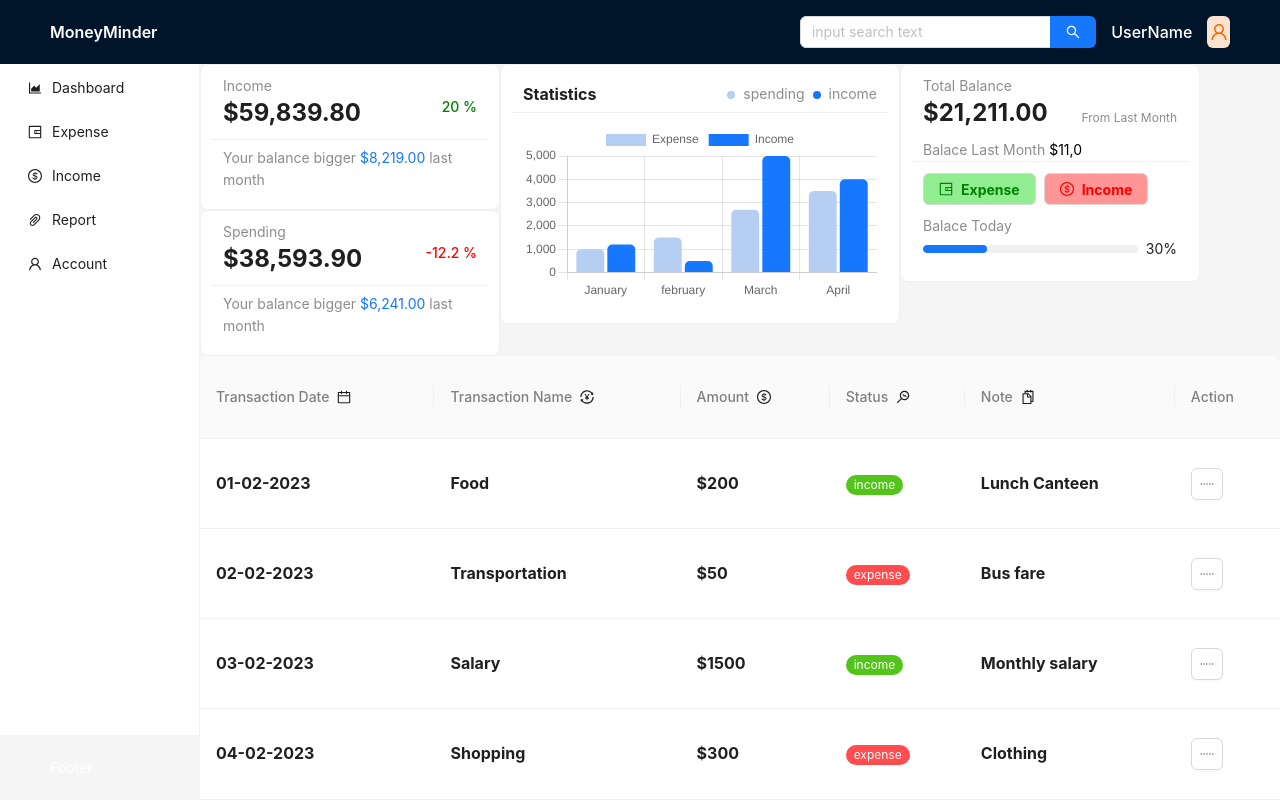
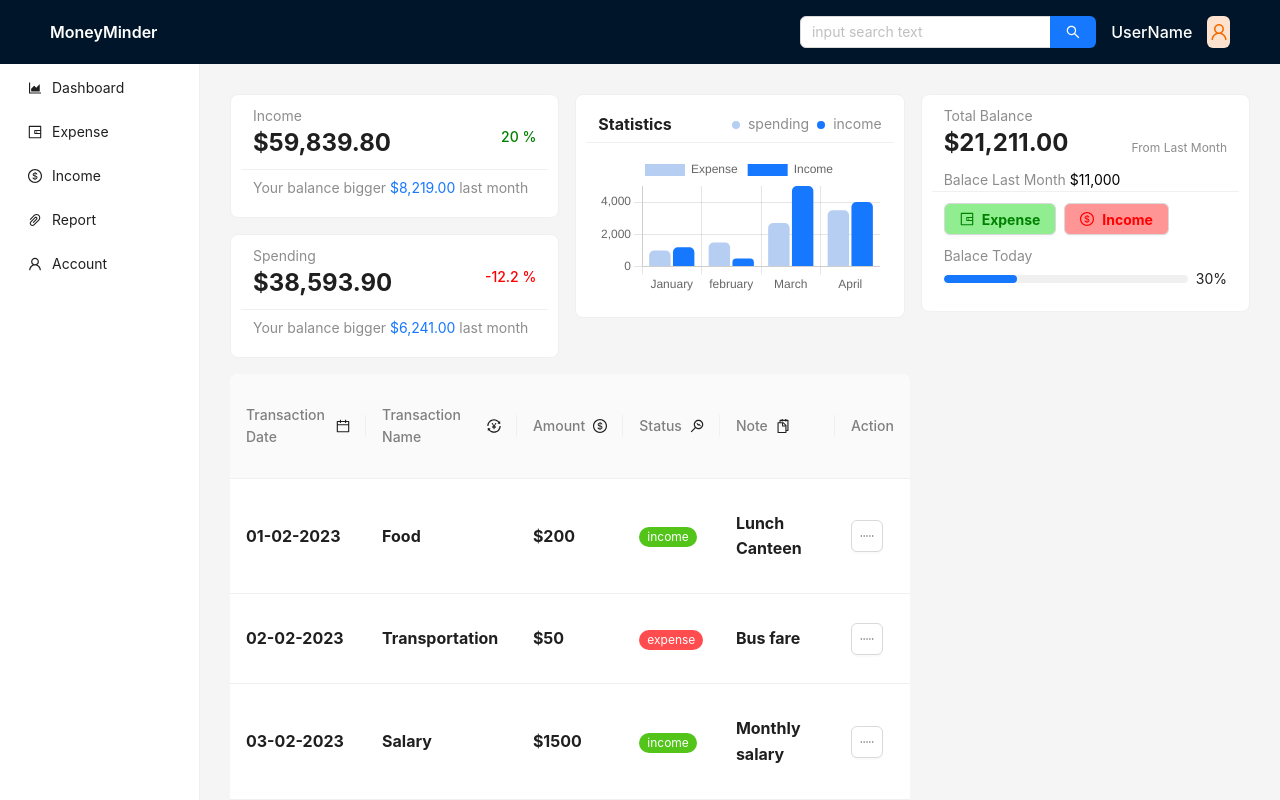
Before and after one commit to ADHIL-MOHAMMED-P-N/moneyminder, a React (Create React App) app: page /dashboard in a window 1280 px wide. Shown: the top 800 px of the page. Built offline with nearby package versions, Linux system fonts and the light colour scheme.

Commit message:
Dashboard grid setup completed

```diff
--- a/src/Layout/HomeLayout.jsx
+++ b/src/Layout/HomeLayout.jsx
@@ -19,10 +19,11 @@ const HomeLayout = () => {
     color: "#fff",
   };
   const footerStyle = {
+    backgroundColor: "#001529",
     color: "#fff",
   };
   return (
-    <Layout style={{ height: "100vh" }}>
+    <Layout style={{ minHeight: "100vh" }}>
       <Header style={headerStyle}>
         <MainHeader />
       </Header>
@@ -31,7 +32,13 @@ const HomeLayout = () => {
           <MainSideNav />
         </Sider>
         <Content style={contentStyle}>
-          <Outlet />
+          <div
+            style={{
+              padding: 30,
+            }}
+          >
+            <Outlet />
+          </div>
         </Content>
       </Layout>
       <Footer style={footerStyle}>Footer</Footer>
--- a/src/components/Dashboard/BalanceCard.js
+++ b/src/components/Dashboard/BalanceCard.js
@@ -31,7 +31,7 @@ const BalanceCard = () => {
         title={<CardTop />}
         extra={<p style={{ ...paraStyle, fontSize: 12 }}>From Last Month</p>}
         style={{
-          width: 300,
+          /*   width: 300, */
           padding: 10,
         }}
       >
--- a/src/components/Dashboard/SummaryCard.js
+++ b/src/components/Dashboard/SummaryCard.js
@@ -73,7 +73,7 @@ const SummaryCard = ({ subtitle, title, paraValue, percentage }) => {
         title={<CardTitle title={title} subtitle={subtitle} />}
         extra={<Percentage percentage={percentage} />}
         style={{
-          width: 300,
+          /*  width: 300, */
           padding: 10,
         }}
       >
--- a/src/components/Dashboard/TransactionStatistics.js
+++ b/src/components/Dashboard/TransactionStatistics.js
@@ -64,7 +64,7 @@ const TransactionStatistics = () => {
         title={<CardTitle />}
         extra={<GraphIndex />}
         style={{
-          width: 400,
+          /*   width: 400, */
           padding: 10,
         }}
       >
--- a/src/pages/Dashboard.js
+++ b/src/pages/Dashboard.js
@@ -3,17 +3,22 @@ import SummaryCard from "../components/Dashboard/SummaryCard";
 import TransactionStatistics from "../components/Dashboard/TransactionStatistics";
 import BalanceCard from "../components/Dashboard/BalanceCard";
 import RecentTransactionTable from "../components/Dashboard/RecentTransactionTable";
+import { Col, Row } from "antd";
 const Dashboard = () => {
   return (
-    <div>
-      <div style={{ display: "flex" }}>
-        <div>
+    <>
+      {/* Row-1 cards */}
+      <Row gutter={16} style={{ marginBottom: 16 }}>
+        <Col span={8}>
+          <div style={{ marginBottom: 16 }}>
             <SummaryCard
               subtitle="Income"
               title="$59,839.80"
               percentage={20}
               paraValue={"$8,219.00"}
             />
+          </div>
+          <div>
             <SummaryCard
               subtitle="Spending"
               title="$38,593.90"
@@ -21,11 +26,22 @@ const Dashboard = () => {
               paraValue={"$6,241.00"}
             />
           </div>
+        </Col>
+        <Col span={8}>
           <TransactionStatistics />
+        </Col>
+        <Col span={8}>
           <BalanceCard />
-      </div>
+        </Col>
+      </Row>
+      {/* Row - 2 Table and saving plans */}
+      <Row>
+        <Col span={16}>
           <RecentTransactionTable />
-    </div>
+        </Col>
+        <Col span={8}></Col>
+      </Row>
+    </>
   );
 };
 
```
Lines whose indentation alone changed are shown as unchanged.
